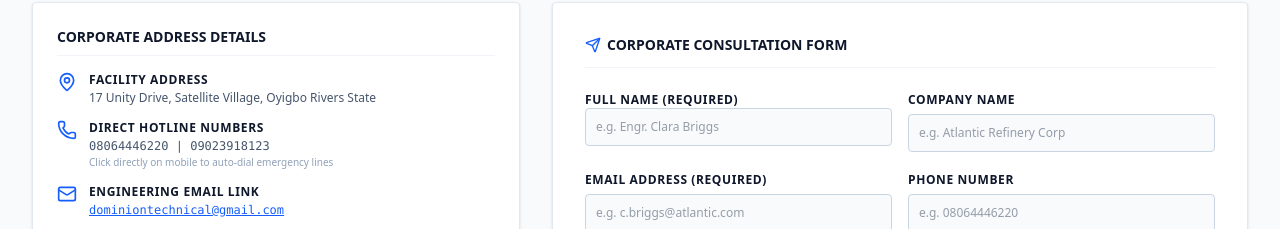
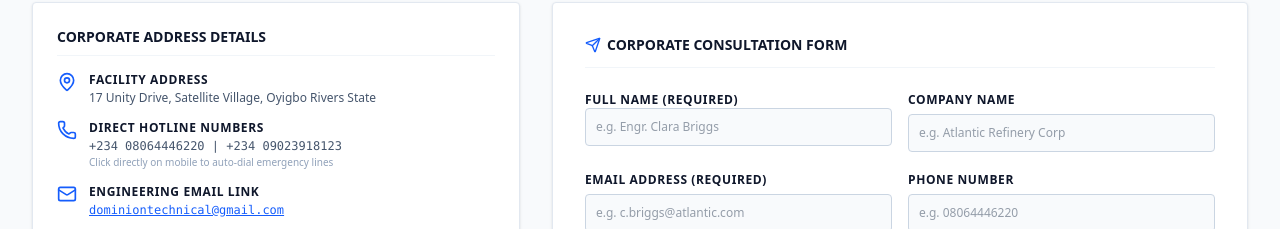
Before and after one commit to Chijioke-Mekeachi/d-e, a React (Vite) app: page / in a window 1280 px wide. Shown: the part 1900-2129 px from the top of the page. Built offline with nearby package versions, Linux system fonts and the light colour scheme.

Commit message:
number update

```diff
--- a/src/components/Contact.tsx
+++ b/src/components/Contact.tsx
@@ -179,7 +179,7 @@ export default function Contact({ initialServiceInterest = "General Inquiry", on
                   <div>
                     <span className="font-bold text-slate-900 uppercase block tracking-wider">Direct Hotline Numbers</span>
                     <span className="text-slate-600 font-mono mt-0.5 block">
-                      <a href="tel:08064446220" className="hover:text-blue-600">08064446220</a> | <a href="tel:09023918123" className="hover:text-blue-600">09023918123</a>
+                      <a href="tel:+234 08064446220" className="hover:text-blue-600">+234 08064446220</a> | <a href="tel:+234 09023918123" className="hover:text-blue-600">+234 09023918123</a>
                     </span>
                     <span className="text-[10px] text-slate-400 font-sans block mt-0.5">Click directly on mobile to auto-dial emergency lines</span>
                   </div>
```
